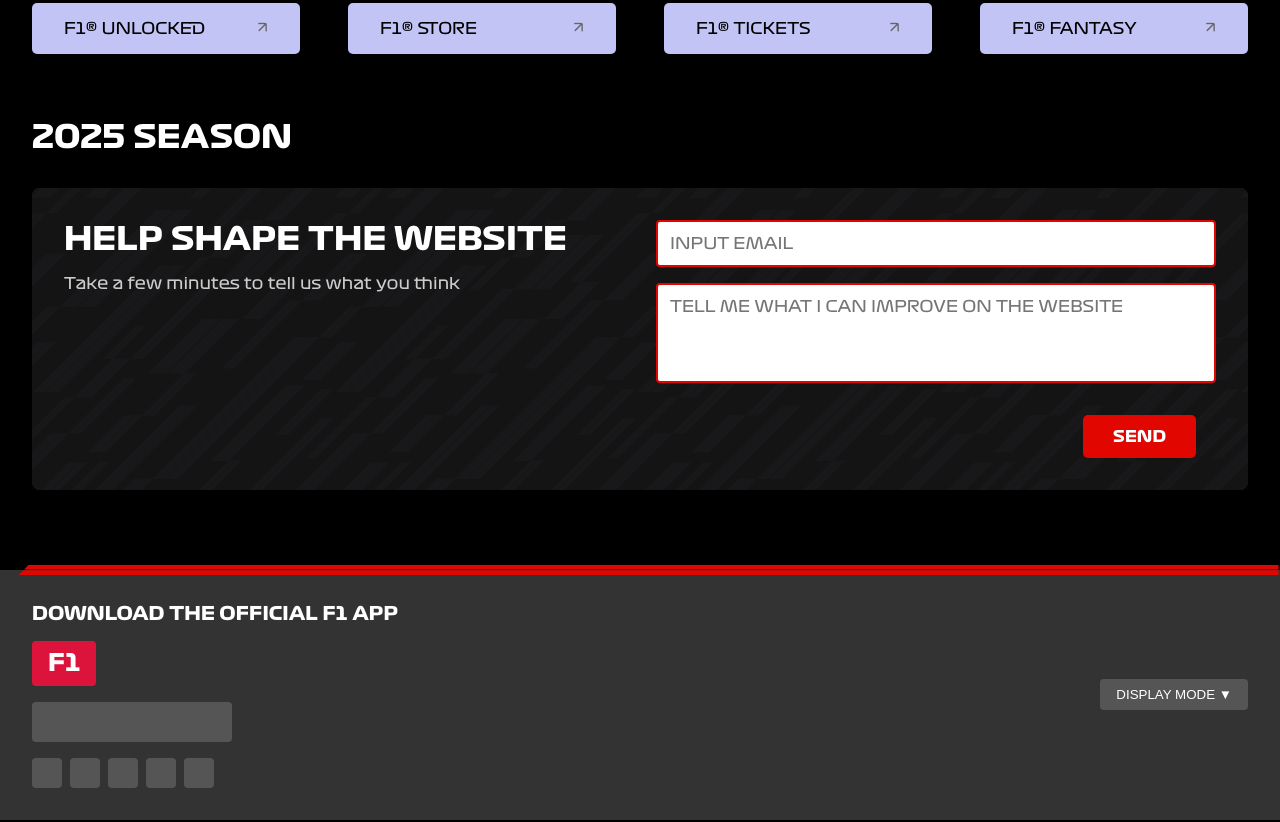
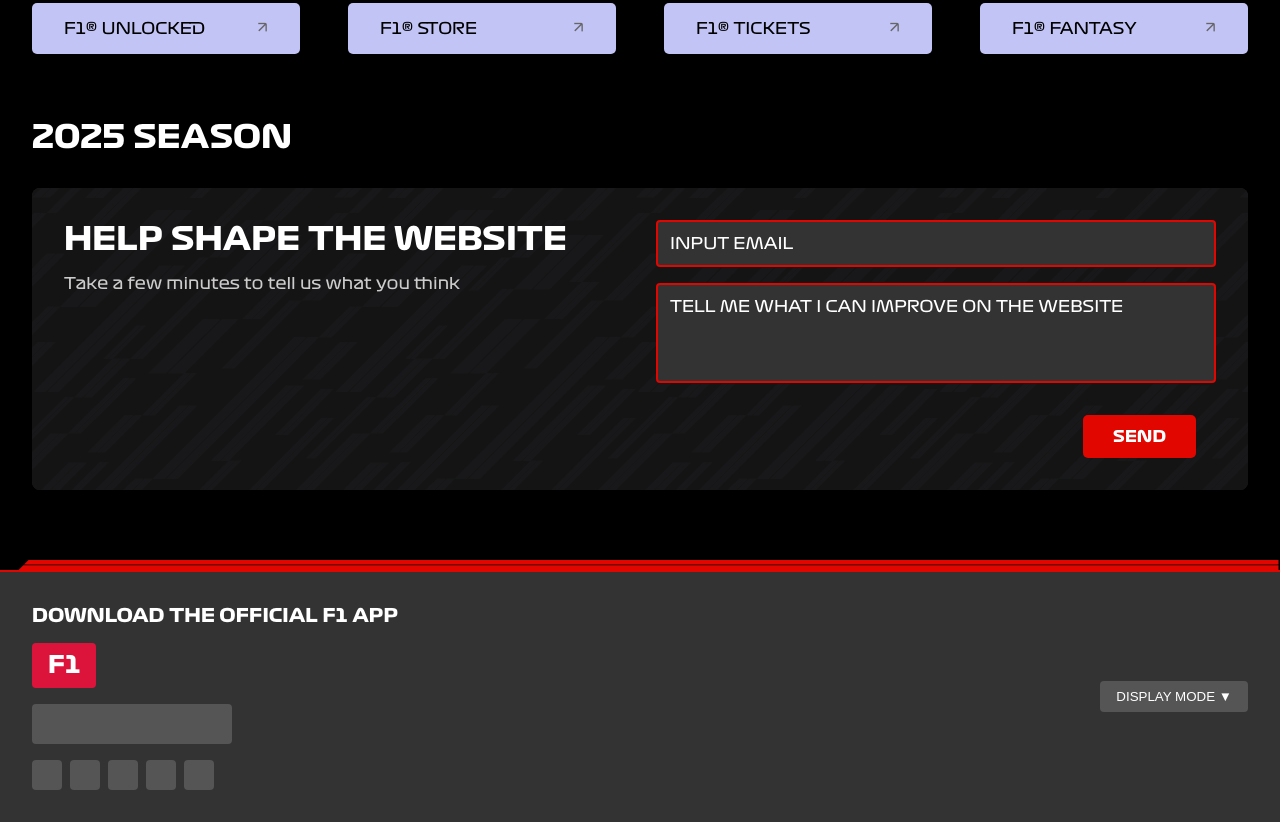
Before and after one commit to AliGFarhat/Museum-of-F1, a plain HTML site: page heropage.html in a window 1280 px wide. Shown: the part 2023-2845 px from the top of the page. Drawn offline with Linux system fonts and the light colour scheme.

Commit message:
Adjusted the footer svg position and changed the input boxes colors in the feedback section to match the dark mode which I will implement.

```diff
--- a/heropage.css
+++ b/heropage.css
@@ -818,6 +818,8 @@
     border-radius: 4px;
     font-size: 1rem;
     font-family: 'Formula Font';
+    background-color: var(--ui-grey-dark);
+    color: var(--color-white);
 }
 
 .feedback {
@@ -827,18 +829,24 @@
     overflow-y: auto; /* Show a scrollbar if content exceeds max-height */
 }
 
+.email-input::placeholder,
+.feedback::placeholder {
+    color: var(--color-white);
+}
+
 /* Footer */
 .footer {
     background-color: var(--background-footer);
     color: var(--color-white);
     padding: 2rem;
+    border-top: 0.125rem solid var(--color-f1-red); /* 2px red top border */
     position: relative; /* This will contain the ::after pseudo-element */
 }
 
 .footer::after {
     content: '';
     position: absolute;
-    top: -50px; /* Position it from the top of the footer */
+    top: -57px; /* Position it from the top of the footer */
     left: calc(2rem - 0.9375rem); /* Start 15px (0.9375rem) further left */
     width: calc(100% - 2rem + 0.9375rem); /* Stretch to fill from the new start point */
     height: 100px; /* Adjust height as needed */
```
